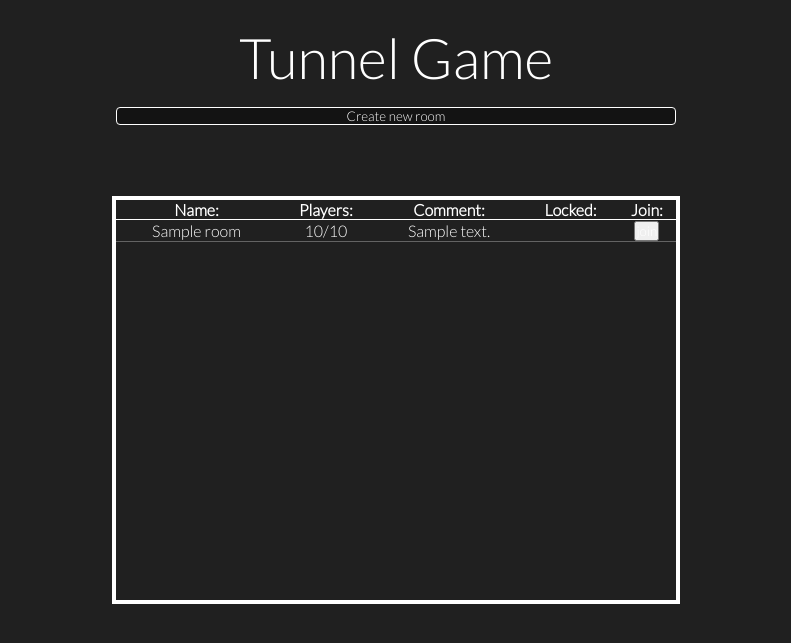
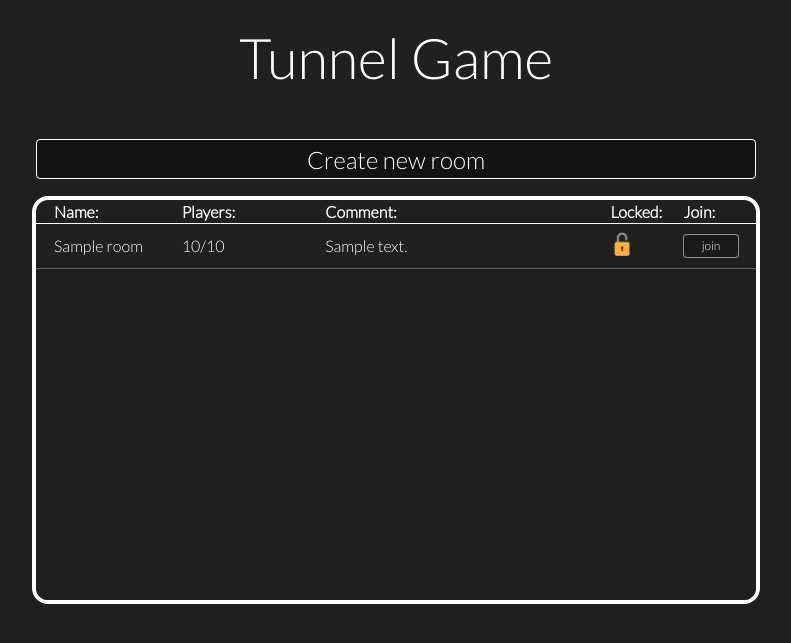
Before and after one commit to wojlin/MINESHAFT_GAME, a Flask app: template templates/index.html in a window 1280 px wide. Shown: the top 643 px of the page, without its empty margins (244-1035 px from the left). Run offline with Flask 2, Linux system fonts and the light colour scheme; the template is opened without the code that fills it: most values are stand-ins (such as "Sample title", 1, 10 or a date in 2020).

Commit message:
styled rooms page

```diff
--- a/static/css/index.css
+++ b/static/css/index.css
@@ -4,7 +4,7 @@ h1
     text-align: center;
     font-size: 7vh;
     font-weight: 200;
-    margin-bottom: 2vh;
+    margin-bottom: 6vh;
 }
 
 #content
@@ -14,42 +14,144 @@ h1
     left:0;
     right:0;
     margin:auto;
-    width:70vh;
+    width:90vh;
     height:50vh;
     transform: translate(0, -50%);
     background: var( --background-panel);
     border: solid 0.5vh var(--border-color);
+    overflow: hidden;
+    border-radius:2vh;
 }
 
 #create_new_room
 {
     position:relative;
     display:block;
-    width:70vh;
+    width:90vh;
     margin:auto;
-    margin-
-    font-size:4vh;
+    height:5vh;
+    font-size:3vh;
     background: rgba(0,0,0,0.4);
     border: solid 0.2vh var(--border-color);
     border-radius: 0.5vh;
 }
 
-#rooms_table
-{
+table {
+    display: flex;
+    flex-flow: column;
+    height: 100%;
     width: 100%;
-    border-collapse: collapse;
+    font-size:2vh;
+}
+table thead {
+    /* head takes the height it requires,
+    and it's not scaled when table is resized */
+    flex: 0 0 auto;
+    width: 100%;
+    border-bottom:solid 0.2vh var(--border-color)
+}
+table tbody {
+    /* body takes all the remaining available space */
+    flex: 1 1 auto;
+    display: block;
+    overflow-y: scroll;
+}
+table tbody tr {
+    width: 100%;
+}
+table thead,
+table tbody tr {
+    display: table;
+    table-layout: fixed;
 }
 
-#rooms_table tr:first-child{
+#rooms_table thead tr{
   border-bottom: solid 0.2vh var(--border-color);
+
 }
 
 #rooms_table tr{
   border-bottom: solid 0.1vh rgba(255,255,255,0.3);
+  width: 100%;
+
 }
 
+#rooms_table td:nth-child(1), #rooms_table th:nth-child(1){
+  width:100%;
+}
+
+#rooms_table td:nth-child(2), #rooms_table th:nth-child(2){
+  width:20%;
+}
+
+#rooms_table td:nth-child(3), #rooms_table th:nth-child(3){
+  width:40%;
+}
+
+#rooms_table td:nth-child(4), #rooms_table th:nth-child(4){
+  width:10%;
+}
+
+#rooms_table td:nth-child(5), #rooms_table th:nth-child(5){
+  width:10%;
+}
+
+
 #rooms_table td{
-  text-align: center;
+  text-align: left;
+    padding-top:0.8vh;
+  padding-bottom:0.8vh;
+}
+
+#rooms_table td>img{
+  width:3vh;
+  height:3vh;
+}
+
+#rooms_table th{
+  text-align: left;
     vertical-align: middle;
+    position: sticky; top: 0; z-index: 1;
+}
+
+#rooms_table tr > th:first-child{
+    display:block;
+  margin-left:2vh;
+
 
 }
+
+#rooms_table tr > td:first-child{
+    display:block;
+  margin-left:2vh;
+  line-height:3.4vh;
+}
+
+.join_button {
+	width: 8ch;
+	background: rgba(0,0,0,0.2);
+	border: solid 0.2vh rgba(255,255,255,0.5);
+	border-radius: 0.5vh;
+	line-height: 1.5vh;
+	font-size: 1.5vh;
+	height: 3vh;
+}
+
+.join_button:hover, #create_new_room:hover {
+	transform: scale(1.05);
+	transition: all 0.2s;
+	cursor: pointer;
+	opacity: 0.5;
+}
+
+#gradient
+{
+background: linear-gradient(transparent,  var( --background-panel));
+  pointer-events: none;
+  width:100%;
+  position:absolute;
+  bottom:0;
+  left:0;
+  right:0;
+  height:8vh;
+}
--- a/templates/index.html
+++ b/templates/index.html
@@ -11,6 +11,7 @@
 <button onclick="create_new_room();" id="create_new_room">Create new room</button>
  <div id="content">
     <table id="rooms_table">
+        <thead>
             <tr>
                 <th>Name:</th>
                 <th>Players:</th>
@@ -18,16 +19,19 @@
                 <th>Locked:</th>
                 <th>Join:</th>
             </tr>
+        </thead>
+        <tbody>
             {% for room in rooms %}
                 <tr>
                     <td>{{rooms[room].room_name}}</td>
                     <td>{{rooms[room].players_amount}}/10</td>
                     <td>{{rooms[room].room_comment}}</td>
-                <td>{{rooms[room].locked}}</td>
-                <td><button>join</button></td>
+                    <td>{{'<img src="static/images/locked.png"/>'|safe if rooms[room].locked else '<img src="static/images/unlocked.png"/>'|safe}}</td>
+                    <td><button class="join_button">join</button></td>
                 </tr>
              {% endfor %}
-
+        <div id="gradient"></div>
+        </tbody>
     </table>
      <div id="rooms">
 
```
Also changed, not shown: static/images/locked.png (added), static/images/unlocked.png (added). Lines whose indentation alone changed are shown as unchanged.
